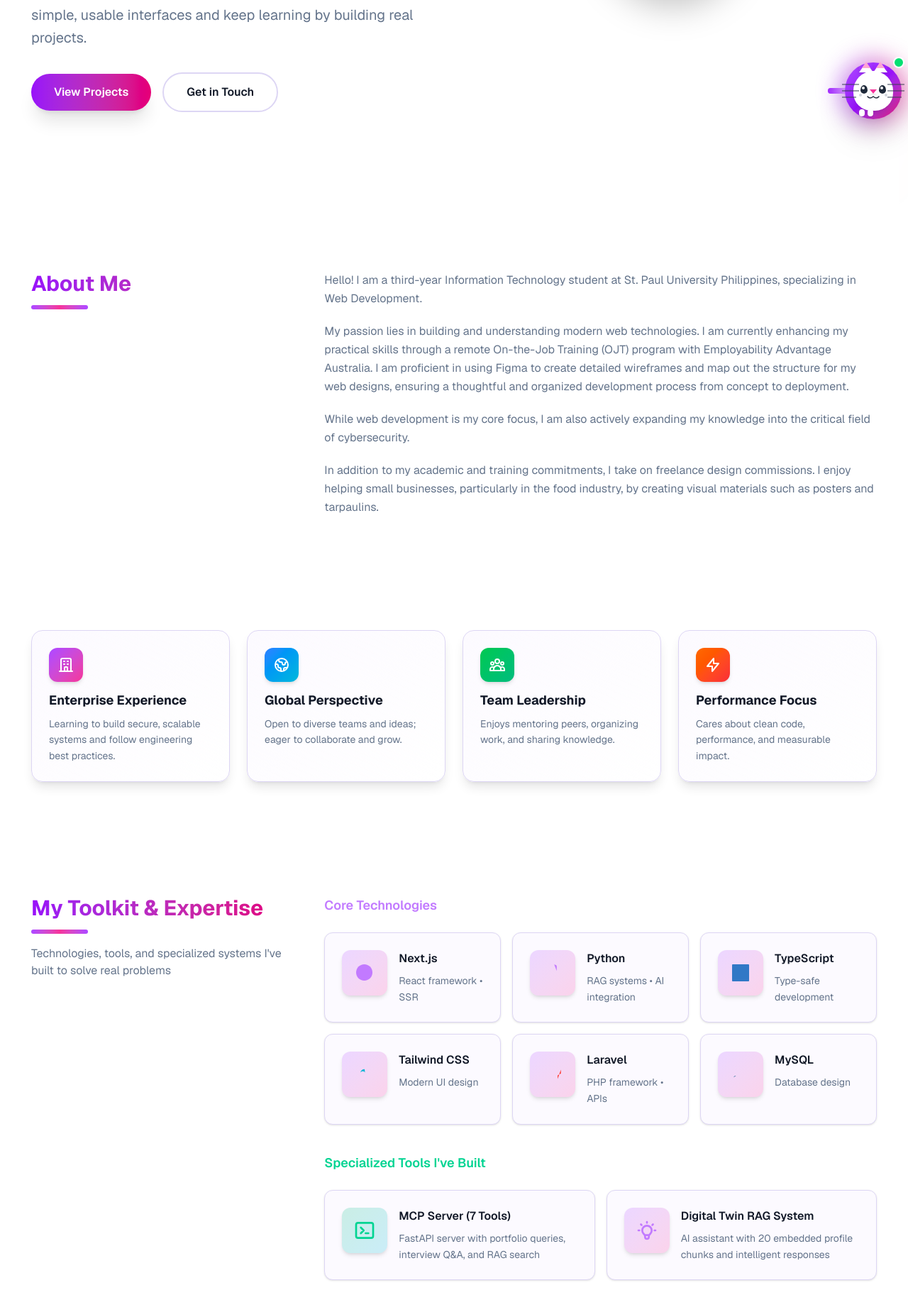
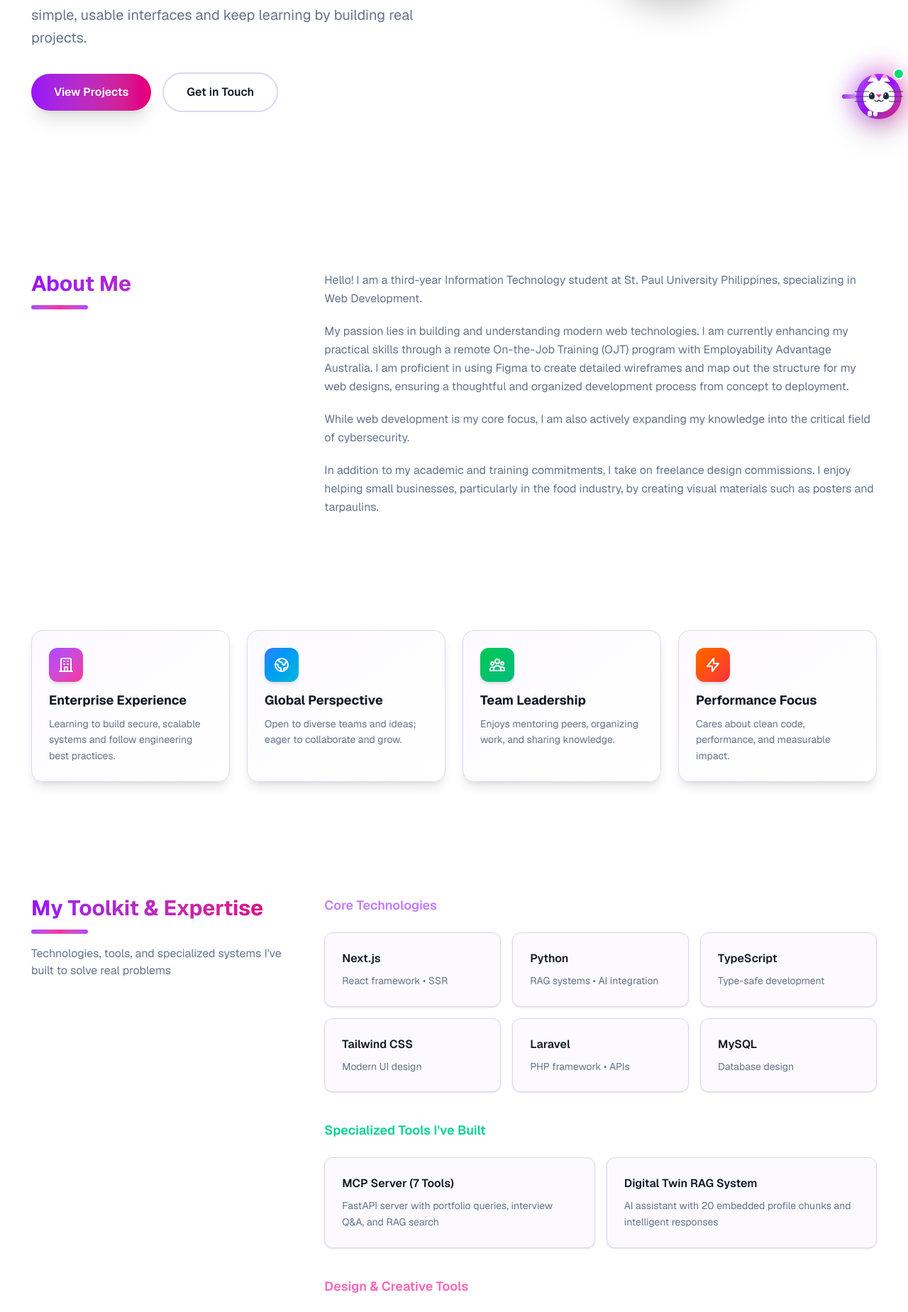
Before and after one commit to TheaMarieM/digital-twin-portfolio, a Next.js app: page / in a window 1280 px wide. Shown: the part 600-2449 px from the top of the page at 71% size. Built offline with nearby package versions, Linux system fonts and the light colour scheme.

Commit message:
Remove badges and logos from technology cards, fix theme toggle hydration issue

```diff
--- a/app/components/sections/CoreTechnologies.tsx
+++ b/app/components/sections/CoreTechnologies.tsx
@@ -17,15 +17,8 @@ export default function CoreTechnologies({ technologies }: CoreTechnologiesProps
         <div className="grid grid-cols-1 gap-4 sm:grid-cols-2 lg:grid-cols-3">
           {technologies.map((tech, i) => (
             <div key={i} className="group relative rounded-xl border border-[rgb(var(--border))] bg-[rgb(var(--card))] p-6 shadow-sm hover:shadow-lg transition-all duration-300 hover:-translate-y-1 hover:border-purple-500/50">
-              <div className="flex items-start gap-4">
-                <div className="h-16 w-16 rounded-xl bg-gradient-to-br from-purple-500/20 to-pink-500/20 flex items-center justify-center flex-shrink-0 text-purple-400 shadow-md group-hover:scale-110 transition-transform duration-300">
-                  {tech.logo}
-                </div>
-                <div className="min-w-0 flex-1">
               <div className="font-semibold text-[rgb(var(--text))] text-base mb-2">{tech.name}</div>
               <div className="text-sm text-[rgb(var(--muted))] leading-relaxed">{tech.desc}</div>
-                </div>
-              </div>
             </div>
           ))}
         </div>
@@ -36,30 +29,12 @@ export default function CoreTechnologies({ technologies }: CoreTechnologiesProps
         <h3 className="text-lg font-semibold mb-6 text-emerald-400">Specialized Tools I've Built</h3>
         <div className="grid gap-4 lg:grid-cols-2">
           <div className="group relative rounded-xl border border-[rgb(var(--border))] bg-[rgb(var(--card))] p-6 shadow-sm hover:shadow-lg transition-all duration-300 hover:-translate-y-1 hover:border-emerald-500/50">
-            <div className="flex items-start gap-4">
-              <div className="h-16 w-16 rounded-xl bg-gradient-to-br from-emerald-500/20 to-cyan-500/20 flex items-center justify-center flex-shrink-0 text-emerald-400 shadow-md group-hover:scale-110 transition-transform duration-300">
-                <svg className="h-8 w-8" fill="none" viewBox="0 0 24 24" stroke="currentColor">
-                  <path strokeLinecap="round" strokeLinejoin="round" strokeWidth={2} d="M8 9l3 3-3 3m5 0h3M5 20h14a2 2 0 002-2V6a2 2 0 00-2-2H5a2 2 0 00-2 2v12a2 2 0 002 2z" />
-                </svg>
-              </div>
-              <div className="min-w-0 flex-1">
             <div className="font-semibold text-[rgb(var(--text))] text-base mb-2">MCP Server (7 Tools)</div>
             <div className="text-sm text-[rgb(var(--muted))] leading-relaxed">FastAPI server with portfolio queries, interview Q&A, and RAG search</div>
           </div>
-            </div>
-          </div>
           <div className="group relative rounded-xl border border-[rgb(var(--border))] bg-[rgb(var(--card))] p-6 shadow-sm hover:shadow-lg transition-all duration-300 hover:-translate-y-1 hover:border-purple-500/50">
-            <div className="flex items-start gap-4">
-              <div className="h-16 w-16 rounded-xl bg-gradient-to-br from-purple-500/20 to-pink-500/20 flex items-center justify-center flex-shrink-0 text-purple-400 shadow-md group-hover:scale-110 transition-transform duration-300">
-                <svg className="h-8 w-8" fill="none" viewBox="0 0 24 24" stroke="currentColor">
-                  <path strokeLinecap="round" strokeLinejoin="round" strokeWidth={2} d="M9.663 17h4.673M12 3v1m6.364 1.636l-.707.707M21 12h-1M4 12H3m3.343-5.657l-.707-.707m2.828 9.9a5 5 0 117.072 0l-.548.547A3.374 3.374 0 0014 18.469V19a2 2 0 11-4 0v-.531c0-.895-.356-1.754-.988-2.386l-.548-.547z" />
-                </svg>
-              </div>
-              <div className="min-w-0 flex-1">
             <div className="font-semibold text-[rgb(var(--text))] text-base mb-2">Digital Twin RAG System</div>
             <div className="text-sm text-[rgb(var(--muted))] leading-relaxed">AI assistant with 20 embedded profile chunks and intelligent responses</div>
-              </div>
-            </div>
           </div>
         </div>
       </div>
@@ -73,15 +48,8 @@ export default function CoreTechnologies({ technologies }: CoreTechnologiesProps
             { name: "Adobe Suite", desc: "Photoshop • Poster commissions", icon: "Aa" }
           ].map((tool, i) => (
             <div key={i} className="group relative rounded-xl border border-[rgb(var(--border))] bg-[rgb(var(--card))] p-6 shadow-sm hover:shadow-lg transition-all duration-300 hover:-translate-y-1 hover:border-pink-500/50">
-              <div className="flex items-start gap-4">
-                <div className="h-16 w-16 rounded-xl bg-gradient-to-br from-pink-500/20 to-rose-500/20 flex items-center justify-center flex-shrink-0 text-pink-400 font-bold text-2xl shadow-md group-hover:scale-110 transition-transform duration-300">
-                  {tool.icon}
-                </div>
-                <div className="min-w-0 flex-1">
               <div className="font-semibold text-[rgb(var(--text))] text-base mb-2">{tool.name}</div>
               <div className="text-sm text-[rgb(var(--muted))] leading-relaxed">{tool.desc}</div>
-                </div>
-              </div>
             </div>
           ))}
         </div>
--- a/app/components/ui/FloatingCatButton.tsx
+++ b/app/components/ui/FloatingCatButton.tsx
@@ -39,71 +39,71 @@ export default function FloatingCatButton() {
         </div>
 
         {/* Cat container */}
-        <div className="relative w-20 h-20 bg-gradient-to-br from-purple-500 via-purple-600 to-pink-600 rounded-full flex items-center justify-center shadow-2xl group-hover:scale-110 group-active:scale-95 transition-all duration-300">
+        <div className="relative w-16 h-16 bg-gradient-to-br from-purple-500 via-purple-600 to-pink-600 rounded-full flex items-center justify-center shadow-2xl group-hover:scale-110 group-active:scale-95 transition-all duration-300">
           {/* Animated tail */}
-          <div className="absolute -left-6 top-1/2 -translate-y-1/2 w-8 h-2 bg-gradient-to-r from-purple-500 to-transparent rounded-full origin-right group-hover:rotate-12 transition-transform duration-500">
+          <div className="absolute -left-5 top-1/2 -translate-y-1/2 w-6 h-1.5 bg-gradient-to-r from-purple-500 to-transparent rounded-full origin-right group-hover:rotate-12 transition-transform duration-500">
             <div className="absolute inset-0 bg-gradient-to-r from-purple-600 to-transparent rounded-full animate-pulse"></div>
           </div>
 
           {/* Cat face */}
-          <div className="relative w-14 h-14">
+          <div className="relative w-11 h-11">
             {/* Ears - Pointed triangular cat ears */}
-            <div className="absolute -top-3 left-2 w-0 h-0 border-l-[10px] border-l-transparent border-r-[10px] border-r-transparent border-b-[14px] border-b-white shadow-md group-hover:-translate-y-0.5 group-hover:-rotate-6 transition-all duration-300">
-              <div className="absolute -bottom-2 left-1/2 -translate-x-1/2 w-0 h-0 border-l-[6px] border-l-transparent border-r-[6px] border-r-transparent border-b-[9px] border-b-pink-300"></div>
+            <div className="absolute -top-2.5 left-1.5 w-0 h-0 border-l-[8px] border-l-transparent border-r-[8px] border-r-transparent border-b-[11px] border-b-white shadow-md group-hover:-translate-y-0.5 group-hover:-rotate-6 transition-all duration-300">
+              <div className="absolute -bottom-1.5 left-1/2 -translate-x-1/2 w-0 h-0 border-l-[5px] border-l-transparent border-r-[5px] border-r-transparent border-b-[7px] border-b-pink-300"></div>
             </div>
-            <div className="absolute -top-3 right-2 w-0 h-0 border-l-[10px] border-l-transparent border-r-[10px] border-r-transparent border-b-[14px] border-b-white shadow-md group-hover:-translate-y-0.5 group-hover:rotate-6 transition-all duration-300">
-              <div className="absolute -bottom-2 left-1/2 -translate-x-1/2 w-0 h-0 border-l-[6px] border-l-transparent border-r-[6px] border-r-transparent border-b-[9px] border-b-pink-300"></div>
+            <div className="absolute -top-2.5 right-1.5 w-0 h-0 border-l-[8px] border-l-transparent border-r-[8px] border-r-transparent border-b-[11px] border-b-white shadow-md group-hover:-translate-y-0.5 group-hover:rotate-6 transition-all duration-300">
+              <div className="absolute -bottom-1.5 left-1/2 -translate-x-1/2 w-0 h-0 border-l-[5px] border-l-transparent border-r-[5px] border-r-transparent border-b-[7px] border-b-pink-300"></div>
             </div>
 
             {/* Face - Oval cat face */}
             <div className="absolute inset-0 bg-white rounded-full shadow-lg" style={{ borderRadius: '50% 50% 45% 45%' }}>
               {/* Eyes - Cat-like almond shape */}
-              <div className="absolute top-5 left-1/2 -translate-x-1/2 flex gap-4">
+              <div className="absolute top-4 left-1/2 -translate-x-1/2 flex gap-3">
                 <div className="relative">
-                  <div className={`w-2.5 h-3 bg-gray-800 transition-all duration-200 ${isHovered ? 'scale-110' : ''}`} style={{ borderRadius: '50% 50% 50% 50% / 60% 60% 40% 40%' }}>
-                    <div className="absolute w-1 h-1 bg-white rounded-full top-0.5 left-0.5"></div>
+                  <div className={`w-2 h-2.5 bg-gray-800 transition-all duration-200 ${isHovered ? 'scale-110' : ''}`} style={{ borderRadius: '50% 50% 50% 50% / 60% 60% 40% 40%' }}>
+                    <div className="absolute w-0.5 h-0.5 bg-white rounded-full top-0.5 left-0.5"></div>
                   </div>
                 </div>
                 <div className="relative">
-                  <div className={`w-2.5 h-3 bg-gray-800 transition-all duration-200 ${isHovered ? 'scale-110' : ''}`} style={{ borderRadius: '50% 50% 50% 50% / 60% 60% 40% 40%' }}>
-                    <div className="absolute w-1 h-1 bg-white rounded-full top-0.5 left-0.5"></div>
+                  <div className={`w-2 h-2.5 bg-gray-800 transition-all duration-200 ${isHovered ? 'scale-110' : ''}`} style={{ borderRadius: '50% 50% 50% 50% / 60% 60% 40% 40%' }}>
+                    <div className="absolute w-0.5 h-0.5 bg-white rounded-full top-0.5 left-0.5"></div>
                   </div>
                 </div>
               </div>
 
               {/* Nose and mouth - Cat-like features */}
-              <div className="absolute bottom-3.5 left-1/2 -translate-x-1/2 flex flex-col items-center">
+              <div className="absolute bottom-3 left-1/2 -translate-x-1/2 flex flex-col items-center">
                 {/* Pink triangle nose */}
-                <div className="w-0 h-0 border-l-[5px] border-l-transparent border-r-[5px] border-r-transparent border-t-[6px] border-t-pink-500 shadow-sm mb-0.5"></div>
+                <div className="w-0 h-0 border-l-[4px] border-l-transparent border-r-[4px] border-r-transparent border-t-[5px] border-t-pink-500 shadow-sm mb-0.5"></div>
                 {/* W-shaped cat mouth */}
                 <div className="flex items-start gap-0">
-                  <svg width="20" height="8" viewBox="0 0 20 8" className={`transition-all duration-200 ${isHovered ? 'scale-110' : ''}`}>
-                    <path d="M 2 2 Q 5 6, 10 2 Q 15 6, 18 2" stroke="#1f2937" strokeWidth="1.5" fill="none" strokeLinecap="round" strokeLinejoin="round"/>
+                  <svg width="16" height="6" viewBox="0 0 16 6" className={`transition-all duration-200 ${isHovered ? 'scale-110' : ''}`}>
+                    <path d="M 2 1 Q 4 5, 8 1 Q 12 5, 14 1" stroke="#1f2937" strokeWidth="1.2" fill="none" strokeLinecap="round" strokeLinejoin="round"/>
                   </svg>
                 </div>
               </div>
 
               {/* Cheek spots */}
-              <div className="absolute bottom-5 left-2 w-1 h-1 bg-gray-300 rounded-full"></div>
-              <div className="absolute bottom-5 right-2 w-1 h-1 bg-gray-300 rounded-full"></div>
+              <div className="absolute bottom-4 left-1.5 w-0.5 h-0.5 bg-gray-300 rounded-full"></div>
+              <div className="absolute bottom-4 right-1.5 w-0.5 h-0.5 bg-gray-300 rounded-full"></div>
             </div>
 
             {/* Whiskers - Thin cat whiskers */}
-            <div className="absolute left-0 top-1/2 -translate-y-1/2 -translate-x-4 group-hover:-translate-x-5 transition-transform duration-300">
-              <div className="w-6 h-px bg-gray-700 mb-2 group-hover:rotate-3 transition-transform duration-300" style={{ transformOrigin: 'right center' }}></div>
-              <div className="w-6 h-px bg-gray-700 mb-2 group-hover:rotate-1 transition-transform duration-300" style={{ transformOrigin: 'right center' }}></div>
-              <div className="w-5 h-px bg-gray-700 group-hover:-rotate-2 transition-transform duration-300" style={{ transformOrigin: 'right center' }}></div>
+            <div className="absolute left-0 top-1/2 -translate-y-1/2 -translate-x-3 group-hover:-translate-x-4 transition-transform duration-300">
+              <div className="w-5 h-px bg-gray-700 mb-1.5 group-hover:rotate-3 transition-transform duration-300" style={{ transformOrigin: 'right center' }}></div>
+              <div className="w-5 h-px bg-gray-700 mb-1.5 group-hover:rotate-1 transition-transform duration-300" style={{ transformOrigin: 'right center' }}></div>
+              <div className="w-4 h-px bg-gray-700 group-hover:-rotate-2 transition-transform duration-300" style={{ transformOrigin: 'right center' }}></div>
             </div>
-            <div className="absolute right-0 top-1/2 -translate-y-1/2 translate-x-4 group-hover:translate-x-5 transition-transform duration-300">
-              <div className="w-6 h-px bg-gray-700 mb-2 group-hover:-rotate-3 transition-transform duration-300" style={{ transformOrigin: 'left center' }}></div>
-              <div className="w-6 h-px bg-gray-700 mb-2 group-hover:-rotate-1 transition-transform duration-300" style={{ transformOrigin: 'left center' }}></div>
-              <div className="w-5 h-px bg-gray-700 group-hover:rotate-2 transition-transform duration-300" style={{ transformOrigin: 'left center' }}></div>
+            <div className="absolute right-0 top-1/2 -translate-y-1/2 translate-x-3 group-hover:translate-x-4 transition-transform duration-300">
+              <div className="w-5 h-px bg-gray-700 mb-1.5 group-hover:-rotate-3 transition-transform duration-300" style={{ transformOrigin: 'left center' }}></div>
+              <div className="w-5 h-px bg-gray-700 mb-1.5 group-hover:-rotate-1 transition-transform duration-300" style={{ transformOrigin: 'left center' }}></div>
+              <div className="w-4 h-px bg-gray-700 group-hover:rotate-2 transition-transform duration-300" style={{ transformOrigin: 'left center' }}></div>
             </div>
 
             {/* Paws */}
-            <div className="absolute -bottom-2 left-2 flex gap-1">
-              <div className="w-2 h-2.5 bg-white rounded-full shadow-sm group-hover:translate-y-0.5 transition-transform duration-300"></div>
-              <div className="w-2 h-2.5 bg-white rounded-full shadow-sm group-hover:translate-y-0.5 transition-transform duration-200"></div>
+            <div className="absolute -bottom-1.5 left-1.5 flex gap-0.5">
+              <div className="w-1.5 h-2 bg-white rounded-full shadow-sm group-hover:translate-y-0.5 transition-transform duration-300"></div>
+              <div className="w-1.5 h-2 bg-white rounded-full shadow-sm group-hover:translate-y-0.5 transition-transform duration-200"></div>
             </div>
           </div>
 
--- a/app/page.tsx
+++ b/app/page.tsx
@@ -73,61 +73,64 @@ export default function Home() {
       name: 'Next.js',
       desc: 'React framework • SSR',
       logo: (
-        <svg className="h-6 w-6" viewBox="0 0 24 24" fill="currentColor">
-          <path d="M11.5172 0C5.15053 0 0 5.15053 0 11.5172C0 17.8839 5.15053 23.0344 11.5172 23.0344C17.8839 23.0344 23.0344 17.8839 23.0344 11.5172C23.0344 5.15053 17.8839 0 11.5172 0Z" />
+        <svg className="h-6 w-6" viewBox="0 0 24 24" fill="currentColor" xmlns="http://www.w3.org/2000/svg">
+          <circle cx="12" cy="12" r="11" fill="none" stroke="currentColor" strokeWidth="1.5"/>
+          <path d="M8 10h8M8 14h6" stroke="currentColor" strokeWidth="1.5" strokeLinecap="round"/>
         </svg>
-      ),
-      badges: ['Framework', 'SSR', 'Full-stack']
+      )
     },
     {
       name: 'Python',
       desc: 'RAG systems • AI integration',
       logo: (
-        <svg className="h-6 w-6" viewBox="0 0 24 24" fill="currentColor">
-          <path d="M14.25.18l.9.2.73.26.59.3.45.32.34.34.25.34.16.33.1.3.04.26.02.2-.01.13V8.5l-.05.63" />
+        <svg className="h-6 w-6" viewBox="0 0 24 24" fill="currentColor" xmlns="http://www.w3.org/2000/svg">
+          <path d="M12 2C6.48 2 2 6.48 2 12s4.48 10 10 10 10-4.48 10-10S17.52 2 12 2zm3 11h-2v2h-2v-2H9v-2h2V9h2v2h2v2z" fill="currentColor"/>
         </svg>
-      ),
-      badges: ['Backend', 'AI/ML', 'Automation']
+      )
     },
     {
       name: 'TypeScript',
       desc: 'Type-safe development',
       logo: (
-        <svg className="h-6 w-6" viewBox="0 0 24 24" fill="#3178c6">
-          <path d="M1.125 0C.502 0 0 .502 0 1.125v21.75C0 23.498.502 24 1.125 24h21.75c.623 0 1.125-.502 1.125-1.125V1.125C24 .502 23.498 0 22.875 0z" />
+        <svg className="h-6 w-6" viewBox="0 0 24 24" fill="#3178c6" xmlns="http://www.w3.org/2000/svg">
+          <rect width="24" height="24" rx="3" fill="#3178c6"/>
+          <path d="M6 9h3v6H6zm4 0h3v6h-3zm4 0h3v6h-3z" fill="white"/>
         </svg>
-      ),
-      badges: ['Type Safety', 'JavaScript', 'Development']
+      )
     },
     {
       name: 'Tailwind CSS',
       desc: 'Modern UI design',
       logo: (
-        <svg className="h-6 w-6" viewBox="0 0 24 24" fill="#06b6d4">
-          <path d="M12.001,4.8c-3.2,0-5.2,1.6-6,4.8c1.2-1.6,2.6-2.2,4.2-1.8c0.913,0.228,1.565,0.89,2.288,1.624" />
+        <svg className="h-6 w-6" viewBox="0 0 24 24" fill="none" xmlns="http://www.w3.org/2000/svg">
+          <path d="M12 2C6.48 2 2 6.48 2 12s4.48 10 10 10 10-4.48 10-10S17.52 2 12 2z" fill="#06b6d4" opacity="0.8"/>
+          <circle cx="12" cy="12" r="5" fill="#06b6d4"/>
         </svg>
-      ),
-      badges: ['CSS', 'Responsive', 'Design']
+      )
     },
     {
       name: 'Laravel',
       desc: 'PHP framework • APIs',
       logo: (
-        <svg className="h-6 w-6" viewBox="0 0 24 24" fill="#FF2D20">
-          <path d="M23.642 5.43a.364.364 0 01.014.1v5.149c0 .135-.073.26-.189.326l-4.323 2.49v4.934" />
+        <svg className="h-6 w-6" viewBox="0 0 24 24" fill="#FF2D20" xmlns="http://www.w3.org/2000/svg">
+          <path d="M12 2L3 7v10c0 6 9 12 9 12s9-6 9-12V7l-9-5z" fill="#FF2D20" opacity="0.8"/>
+          <path d="M12 8l-4 2v4l4 2 4-2v-4l-4-2z" fill="#FF2D20"/>
         </svg>
-      ),
-      badges: ['PHP', 'MVC', 'Backend']
+      )
     },
     {
       name: 'MySQL',
       desc: 'Database design',
       logo: (
-        <svg className="h-6 w-6" viewBox="0 0 24 24" fill="#4479A1">
-          <path d="M5.615 13.944c-.634 0-1.17.085-1.608.255a2.685 2.685 0 00-1.156.765c-.297.34-.445.765-.445 1.276" />
+        <svg className="h-6 w-6" viewBox="0 0 24 24" fill="#4479A1" xmlns="http://www.w3.org/2000/svg">
+          <circle cx="12" cy="12" r="10" fill="#4479A1" opacity="0.8"/>
+          <g fill="white">
+            <rect x="8" y="6" width="2" height="12" rx="1"/>
+            <rect x="12" y="6" width="2" height="12" rx="1"/>
+            <rect x="16" y="6" width="2" height="12" rx="1"/>
+          </g>
         </svg>
-      ),
-      badges: ['Database', 'SQL', 'Relational']
+      )
     }
   ];
 
```
Also changed, not shown: app/components/ui/ThemeToggle.tsx (+9 -0 lines). Lines whose indentation alone changed are shown as unchanged.
